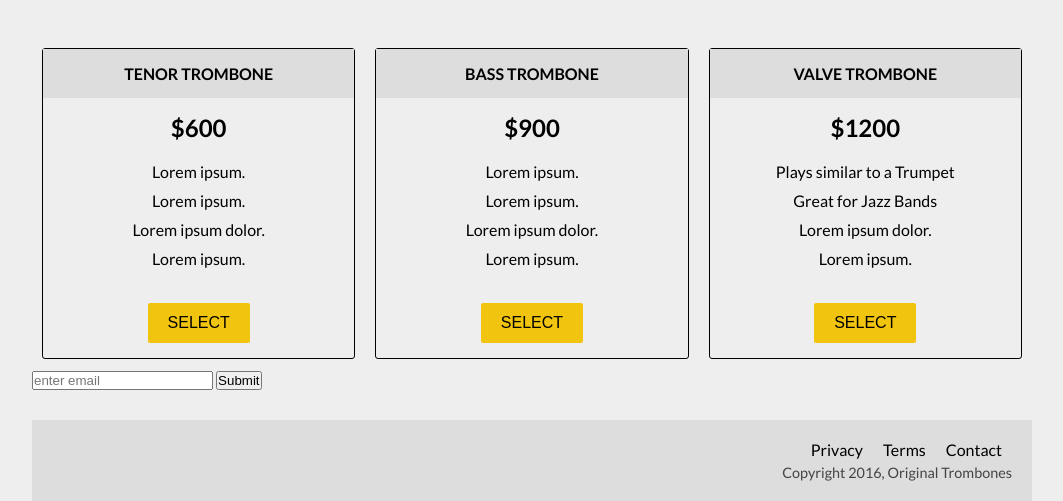
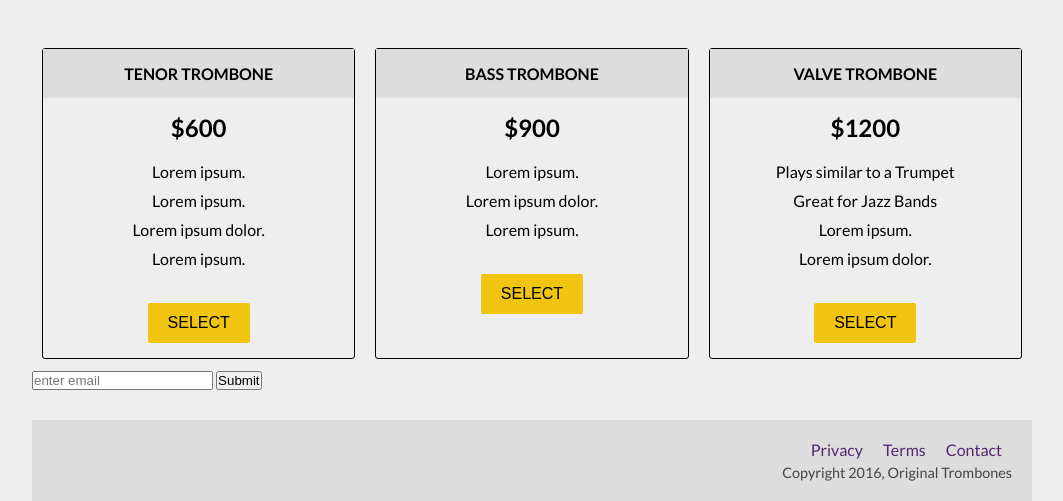
Before and after one commit to kipropfredrick/Evans_Kiprop_microverse_challenge, a plain HTML site: page index.html in a window 1280 px wide. Shown: the part 792-1293 px from the top of the page, without its empty margins (108-1171 px from the left). Drawn offline with Linux system fonts and the light colour scheme.

Commit message:
Product landing Page

```diff
--- a/index.html
+++ b/index.html
@@ -77,7 +77,7 @@
               <div class="level">Bass Trombone</div>
               <h2>$900</h2>
               <ol>
-                <li>Lorem ipsum.</li>
+
                 <li>Lorem ipsum.</li>
                 <li>Lorem ipsum dolor.</li>
                 <li>Lorem ipsum.</li>
@@ -90,8 +90,9 @@
               <ol>
                 <li>Plays similar to a Trumpet</li>
                 <li>Great for Jazz Bands</li>
+                <li>Lorem ipsum.</li>
                 <li>Lorem ipsum dolor.</li>
-                <li>Lorem ipsum.</li>
+
               </ol>
               <button class="btn">Select</button>
             </div>
--- a/style.css
+++ b/style.css
@@ -24,6 +24,7 @@ li {
 a {
   color: #000;
   text-decoration: none;
+  color: #532672
 }
 
 /** global classes styling **/
```
